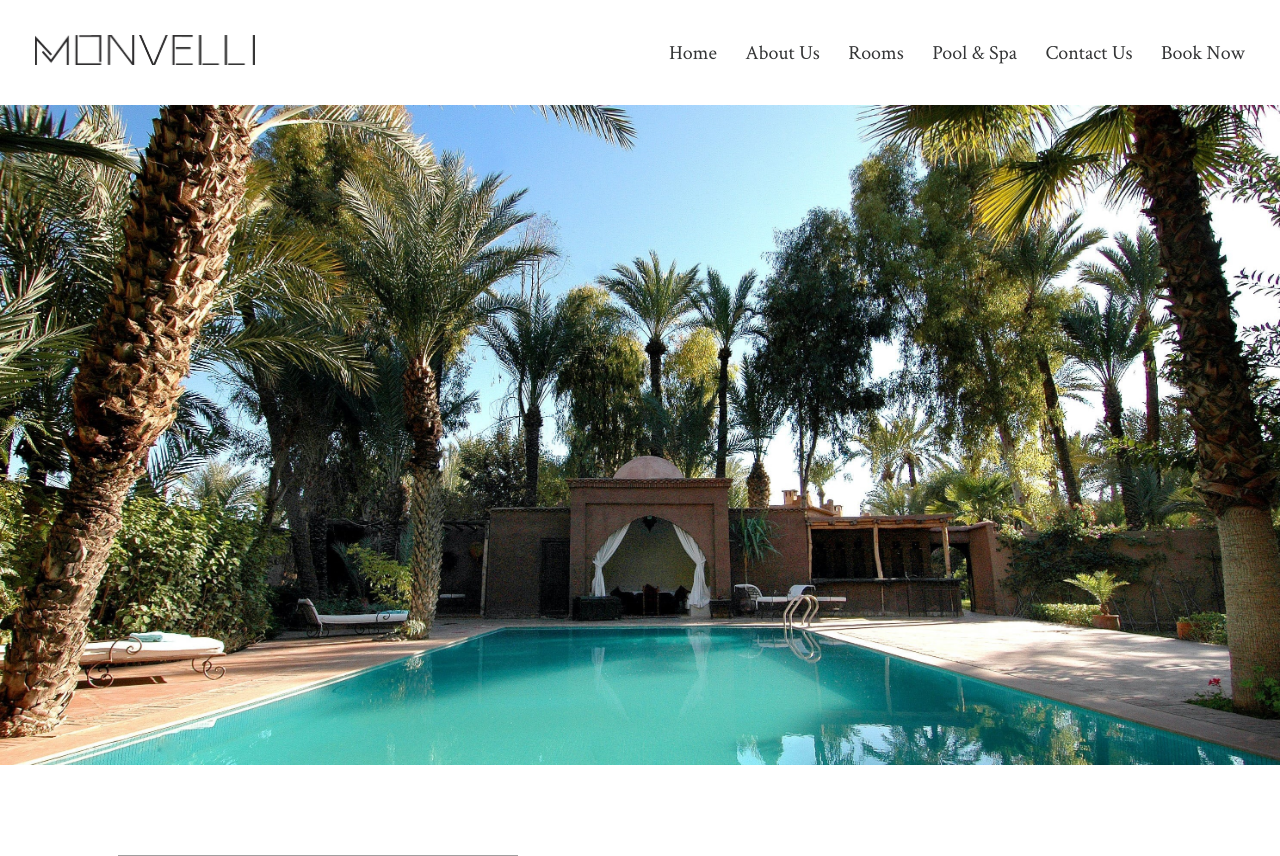
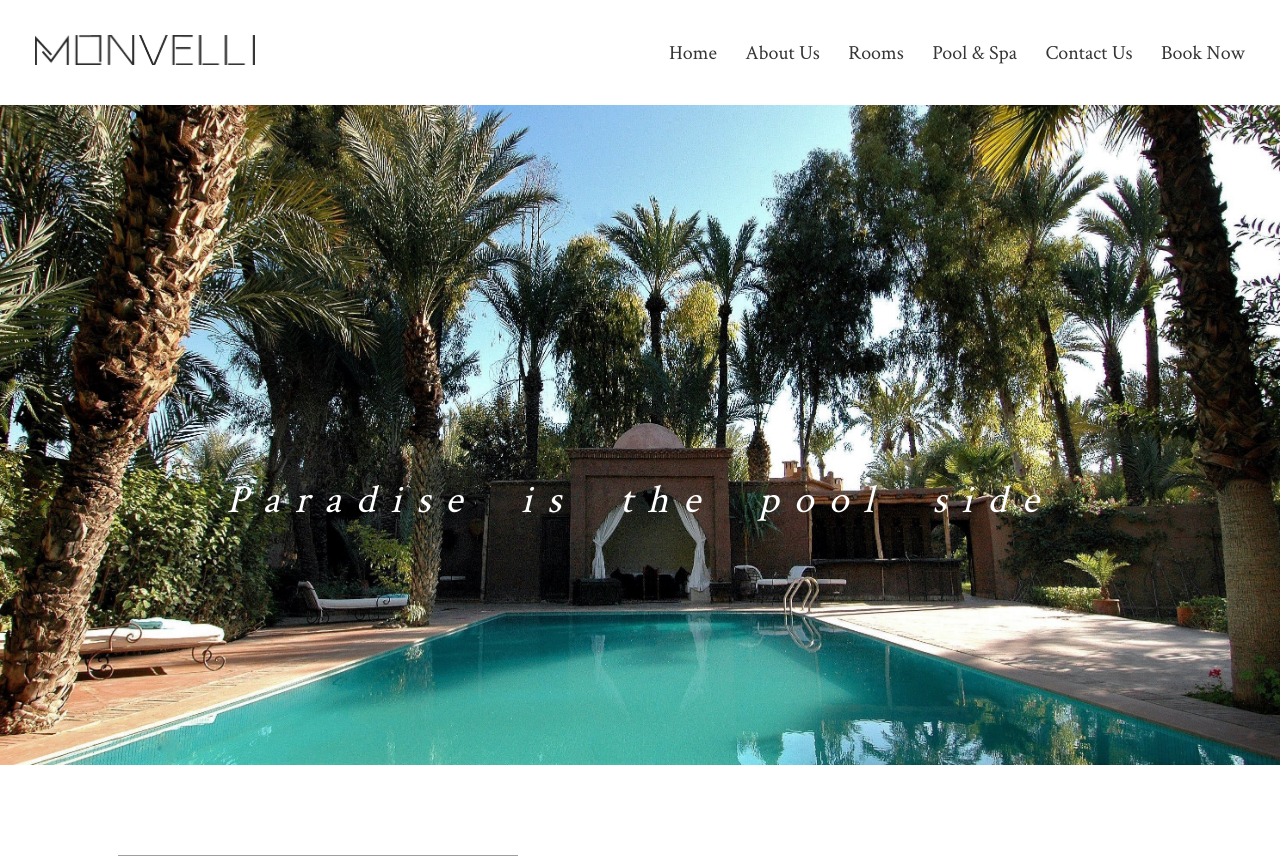
Before and after one commit to LaidaR3/Projekti-WEB, a PHP site: page /poolAndSpa.html in a window 1280 px wide. Shown: the top 856 px of the page. Run offline with PHP 8.4, Linux system fonts and the light colour scheme; grey boxes are pictures that could not be loaded.

Commit message:
Text animation Fade In - Pool and Spa

```diff
--- a/poolAndSpa.html
+++ b/poolAndSpa.html
@@ -25,7 +25,9 @@
     </header>
 
     <main>
-        <div class="mainImg-ps"></div>
+        <div class="mainImg-ps">
+            <p>Paradise is the pool side</p>
+        </div>
 
     <div class="firstSection-ps">
         <div class="img-ps">
--- a/style.css
+++ b/style.css
@@ -1480,9 +1480,32 @@ form button{
 
 .mainImg-ps{
     display: flex;
+    flex-wrap: wrap;
+    justify-content: center;
+    align-items: center;
     background-image: url(imgs/pool7.jpg);
     background-size: 100% 100%;
     height:  660px;
+}
+
+.mainImg-ps p{
+    margin-top: 130px;
+    color:white;
+    font-size: 40px;
+    letter-spacing: 15px;
+    word-spacing: 20px;
+    opacity: 0;
+    font-style: italic;
+    animation: fadeInAnimation 2s ease-in-out forwards;
+}
+
+@keyframes fadeInAnimation {
+  from {
+    opacity: 0;
+  }
+  to {
+    opacity: 1;
+  }
 }
 
 .firstSection-ps{
```
Also changed, not shown: imgs/pool7.jpg.
